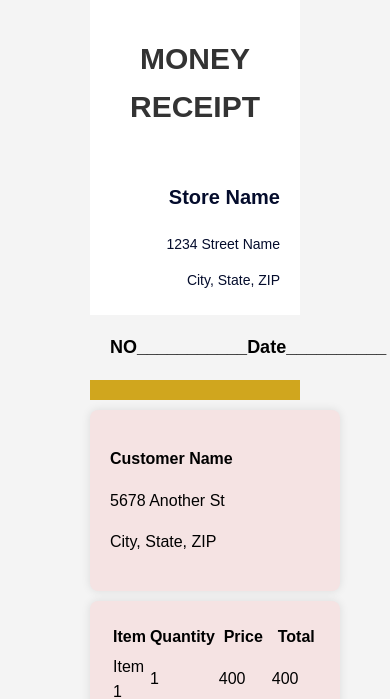
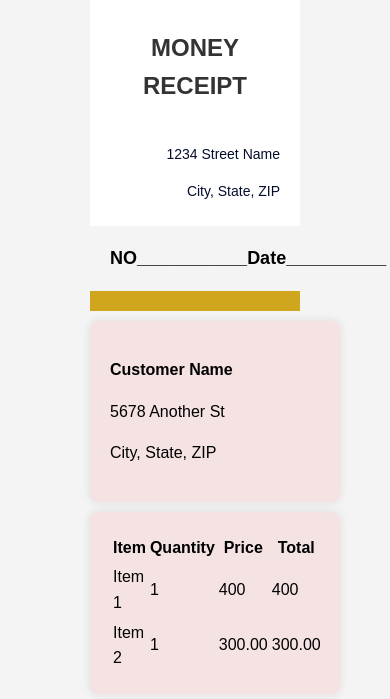
Before and after one commit to nehapansare/icp8.0-css-ass-21, a plain HTML site: page index.html in a window 390 px wide. Shown: the part 181-880 px from the top of the page. Drawn offline with Linux system fonts and the light colour scheme.

Commit message:
response added

```diff
--- a/style.css
+++ b/style.css
@@ -96,6 +96,24 @@ body {
 
 /* Responsive Styles */
 @media (max-width: 600px) {
+    .title-name {
+        font-size: 24px;
+    }
+    .address-name {
+        display: none;
+    }
+    .nav-bar {
+        flex-direction: column;
+        text-align: center;
+    }
+
+    .logo, .title, .address {
+        flex: none;
+        width: 100%;
+    }
+    .address-name{
+        display: none;
+    }
 
 }
 
@@ -117,7 +135,7 @@ body {
     }
 }
 /* Small devices (tablets, 576px and up) */
-@media (min-width: 576px) and (max-width: 767.98px) {
+@media (min-width: 769px) and (max-width: 1024px) {
     .title-name {
         font-size: 24px;
     }
@@ -135,7 +153,7 @@ body {
     }
   }
   /* Medium devices (desktops, 768px and up) */
-@media (min-width: 768px) and (max-width: 991.98px) {
+@media (min-width: 1025px) and (max-width: 1125px) {
     body {
         padding: 10px;
         margin-left: 10px;
@@ -164,7 +182,3 @@ body {
         padding: 15px;
     }
   }
-  /* Large devices (large desktops, 992px and up) */
-@media (min-width: 992px) and (max-width: 1199.98px) {
-
-  }
```
